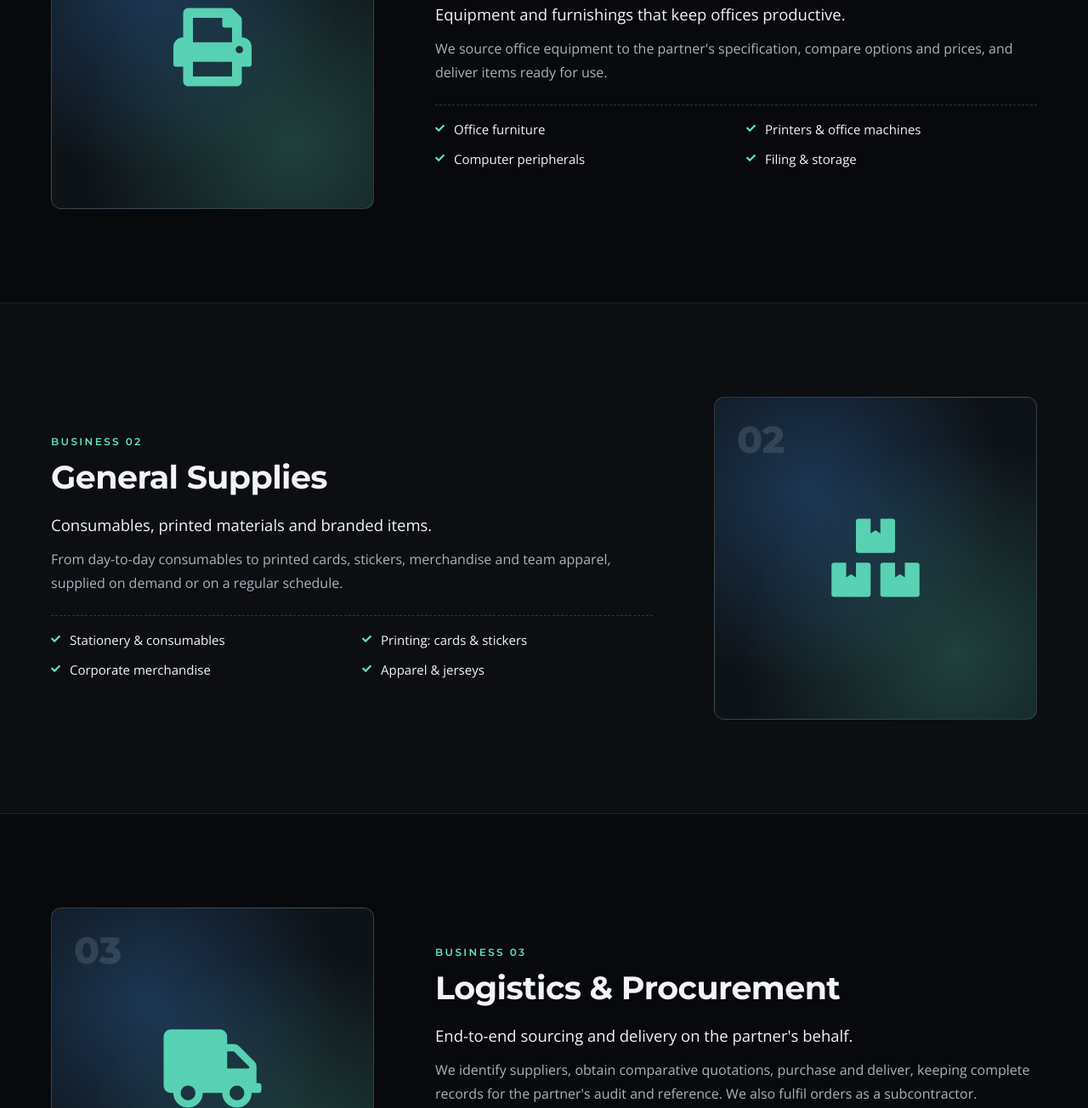
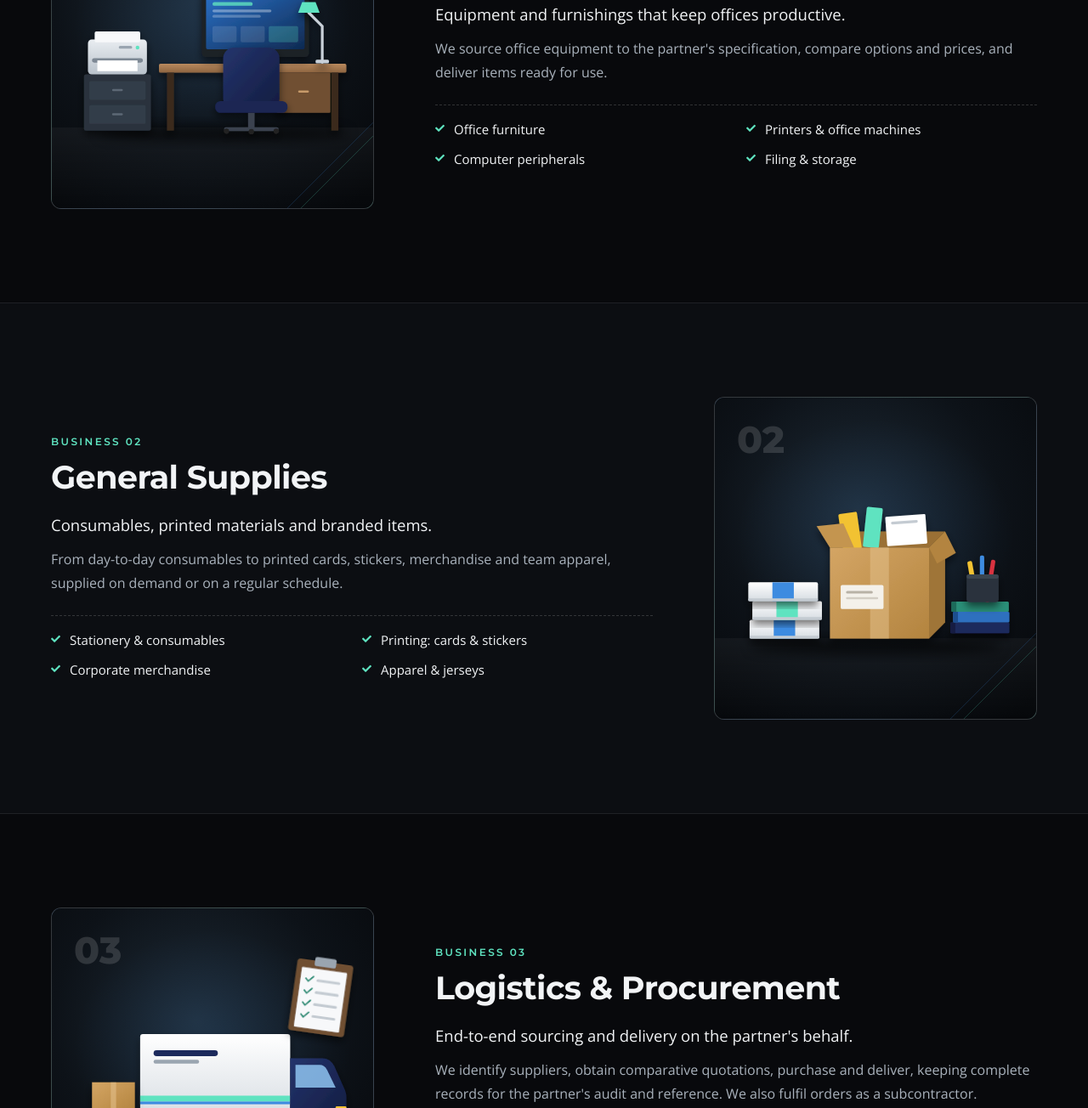
Before and after one commit to nisrinamasyitah/SupplySynergyNiaga-Portal, a plain HTML site: page services.html in a window 1280 px wide. Shown: the part 702-2006 px from the top of the page at 85% size. Drawn offline with nearby package versions, Linux system fonts and the light colour scheme.

Commit message:
Our Business: illustrations for each business line

```diff
--- a/services.html
+++ b/services.html
@@ -118,7 +118,7 @@
 
 <section class="section" id="office-equipment">
     <div class="wrap svc-detail">
-        <div class="svc-visual"><span>01</span><i class="fas fa-print"></i></div>
+        <div class="svc-visual"><img src="image/services/office-equipment.svg" alt="Office equipment: desk with monitor, office chair and printer"><span>01</span></div>
         <div>
             <p class="eyebrow-sm">Business 01</p>
             <h2 class="sec-title" style="margin-bottom:18px">Office Equipment</h2>
@@ -135,7 +135,7 @@
 </section>
 <section class="section section-alt" id="general-supplies">
     <div class="wrap svc-detail">
-        <div class="svc-visual"><span>02</span><i class="fas fa-boxes"></i></div>
+        <div class="svc-visual"><img src="image/services/general-supplies.svg" alt="General supplies: paper reams, supply carton, notebooks and pens"><span>02</span></div>
         <div>
             <p class="eyebrow-sm">Business 02</p>
             <h2 class="sec-title" style="margin-bottom:18px">General Supplies</h2>
@@ -152,7 +152,7 @@
 </section>
 <section class="section" id="logistics-procurement">
     <div class="wrap svc-detail">
-        <div class="svc-visual"><span>03</span><i class="fas fa-truck"></i></div>
+        <div class="svc-visual"><img src="image/services/logistics-procurement.svg" alt="Logistics and procurement: delivery truck, loaded pallet and checklist"><span>03</span></div>
         <div>
             <p class="eyebrow-sm">Business 03</p>
             <h2 class="sec-title" style="margin-bottom:18px">Logistics &amp; Procurement</h2>
--- a/style.css
+++ b/style.css
@@ -597,8 +597,9 @@ h1, h2, h3, h4 { font-family: var(--head); color: var(--text); line-height: 1.25
     background: radial-gradient(circle at 30% 30%, rgba(61,139,224,.30), transparent 60%), radial-gradient(circle at 75% 80%, rgba(95,227,192,.22), transparent 60%), #0e1318;
     border: 1px solid var(--line-2);
 }
-.svc-visual i { font-size: 92px; color: var(--mint); opacity: .9; }
-.svc-visual span { position: absolute; top: 22px; left: 26px; font: 800 44px var(--head); color: rgba(255,255,255,.12); }
+.svc-visual img { position: absolute; inset: 0; width: 100%; height: 100%; object-fit: cover; transition: transform .8s var(--ease); }
+.svc-detail:hover .svc-visual img { transform: scale(1.03); }
+.svc-visual span { position: absolute; z-index: 1; top: 22px; left: 26px; font: 800 44px var(--head); color: rgba(255,255,255,.14); }
 .svc-detail .eyebrow-sm { margin-bottom: 12px; }
 .svc-detail .sec-title { margin-bottom: 18px !important; }
 .svc-detail p + p { margin-top: 12px; }
```
Also changed, not shown: image/services/general-supplies.svg (added), image/services/logistics-procurement.svg (added), image/services/office-equipment.svg (added).
